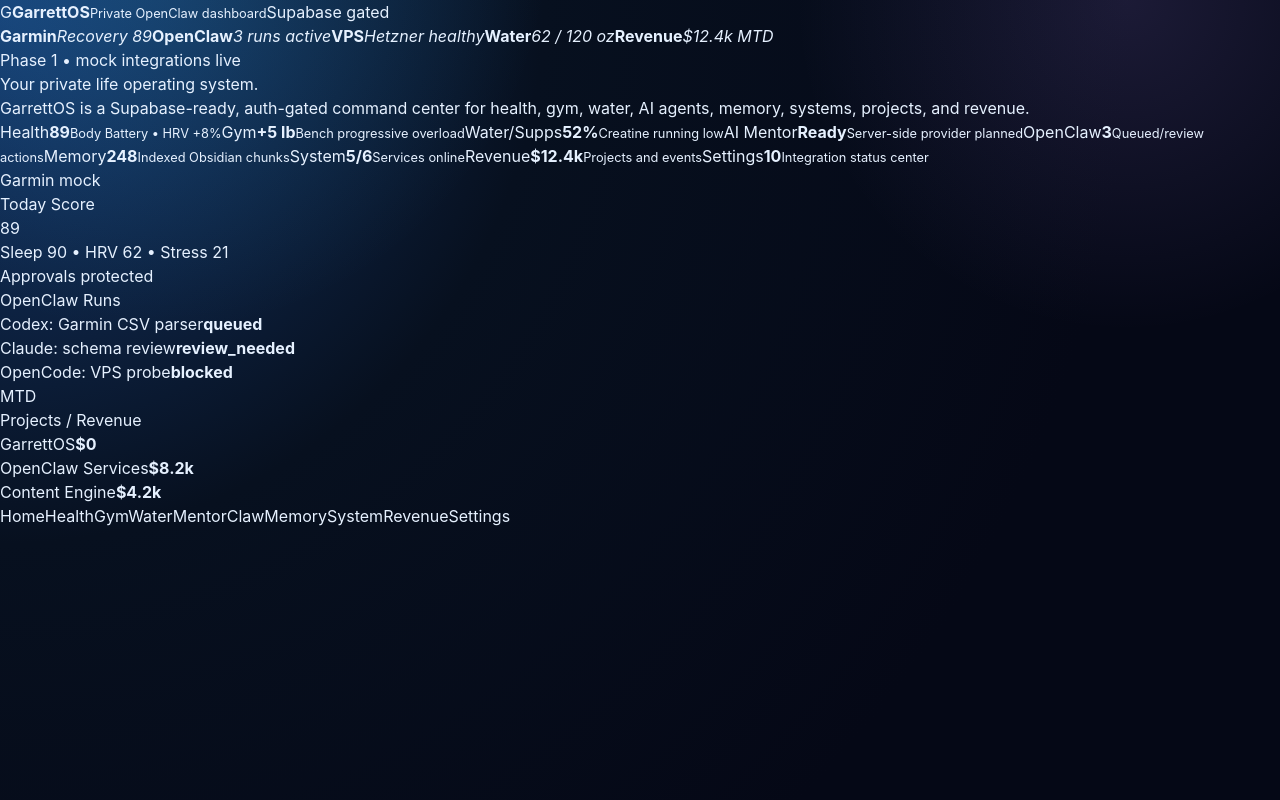
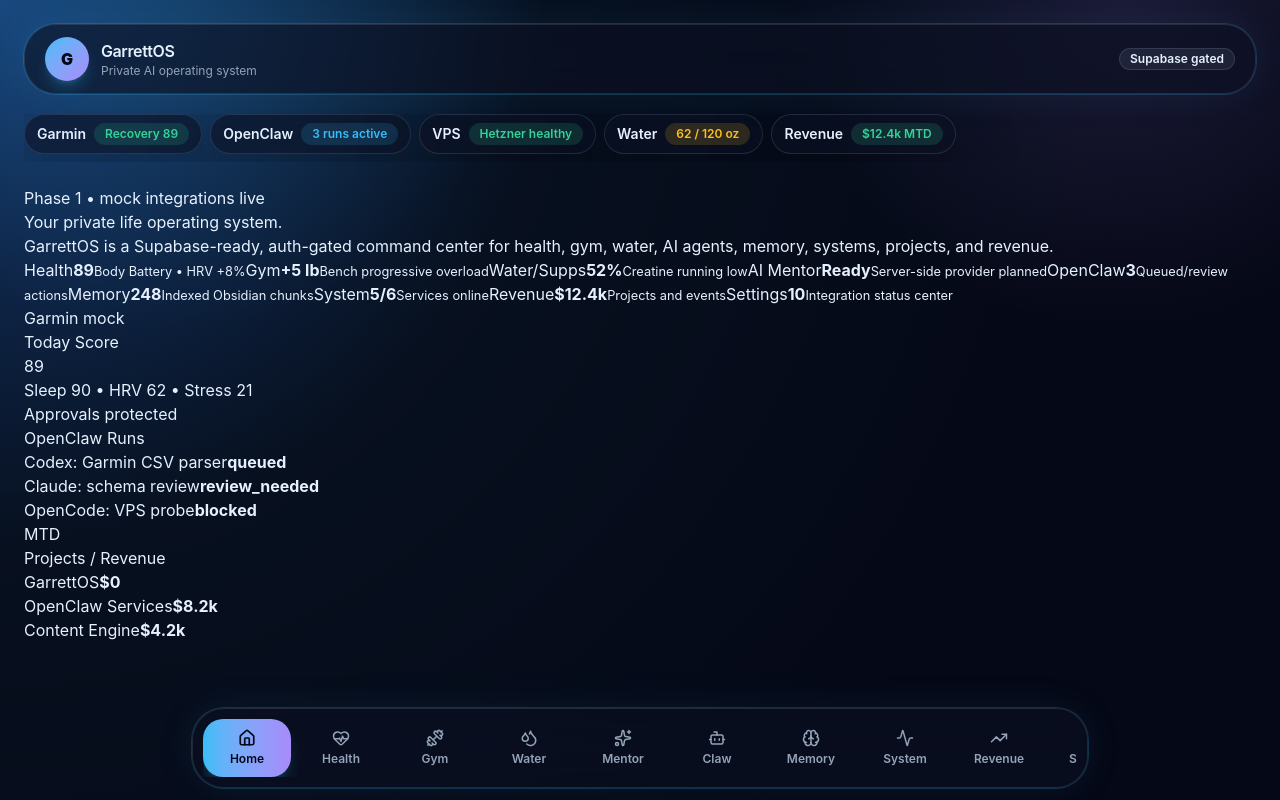
Before and after one commit to gare-glitch/garrettos-dashboard, a Next.js app: page / in a window 1280 px wide. Built offline with nearby package versions, Linux system fonts and the light colour scheme.

Commit message:
Redesign AppShell with glass dock nav and status ticker.
Rebuilds the dashboard chrome with Framer Motion active indicators, Lucide icons, horizontal scroll areas, and safe-area-aware bottom navigation.

Co-authored-by: Cursor <cursoragent@cursor.com>

```diff
--- a/components/AppShell.tsx
+++ b/components/AppShell.tsx
@@ -2,19 +2,132 @@
 
 import Link from 'next/link';
 import { usePathname } from 'next/navigation';
-import { navItems, ticker } from '@/data/mock';
+import { motion, useReducedMotion } from 'framer-motion';
+import {
+  Activity,
+  Bot,
+  Brain,
+  Dumbbell,
+  Droplets,
+  HeartPulse,
+  Home,
+  Settings,
+  Sparkles,
+  TrendingUp,
+  type LucideIcon,
+} from 'lucide-react';
+import { navItems, ticker, type NavItem, type TickerTone } from '@/data/mock';
+import { Badge } from '@/components/ui/badge';
+import { ScrollArea, ScrollBar } from '@/components/ui/scroll-area';
+import { cn } from '@/lib/utils';
+
+const navIcons: Record<NavItem['icon'], LucideIcon> = {
+  home: Home,
+  health: HeartPulse,
+  gym: Dumbbell,
+  water: Droplets,
+  mentor: Sparkles,
+  openclaw: Bot,
+  memory: Brain,
+  system: Activity,
+  projects: TrendingUp,
+  settings: Settings,
+};
+
+const toneVariant: Record<TickerTone, 'success' | 'warning' | 'default'> = {
+  good: 'success',
+  warn: 'warning',
+  info: 'default',
+};
 
 export function AppShell({ children }: { children: React.ReactNode }) {
   const pathname = usePathname();
+  const reduceMotion = useReducedMotion();
   const authBypassEnabled = process.env.NEXT_PUBLIC_AUTH_BYPASS === 'true';
-  return <div className="app-shell">
-    <header className="topbar">
-      <Link href="/" className="brand" aria-label="GarrettOS home"><span className="logo">G</span><span><strong>GarrettOS</strong><small>Private OpenClaw dashboard</small></span></Link>
-      <span className="auth-pill">{authBypassEnabled ? 'Auth bypass' : 'Supabase gated'}</span>
-    </header>
-    {authBypassEnabled && <div className="auth-bypass-banner" role="status">Auth bypass enabled — private mode not fully secured.</div>}
-    <div className="ticker" aria-label="status ticker">{ticker.map((item) => <span className="tick" key={item.label}><b>{item.label}</b><em className={item.tone}>{item.value}</em></span>)}</div>
-    <main className="content">{children}</main>
-    <nav className="bottom-nav" aria-label="Primary dashboard navigation">{navItems.map((item) => <Link key={item.href} href={item.href} className={pathname === item.href ? 'active' : ''}><span>{item.short}</span></Link>)}</nav>
-  </div>;
+
+  return (
+    <div className="relative mx-auto min-h-dvh w-full max-w-7xl px-4 pb-28 pt-4 md:px-6 md:pb-32 md:pt-6">
+      <header className="glass-panel glow-ring sticky top-3 z-30 flex items-center justify-between gap-3 rounded-2xl px-4 py-3 md:top-4 md:rounded-3xl md:px-5">
+        <Link href="/" className="group flex min-w-0 items-center gap-3" aria-label="GarrettOS home">
+          <span className="grid size-11 shrink-0 place-items-center rounded-2xl bg-gradient-to-br from-cyan to-violet text-base font-black text-primary-foreground shadow-lg shadow-cyan/25 transition-transform group-hover:scale-105">
+            G
+          </span>
+          <span className="min-w-0">
+            <strong className="block truncate text-sm font-semibold tracking-tight md:text-base">GarrettOS</strong>
+            <small className="block truncate text-xs text-muted-foreground">Private AI operating system</small>
+          </span>
+        </Link>
+        <Badge variant={authBypassEnabled ? 'warning' : 'secondary'} className="shrink-0">
+          {authBypassEnabled ? 'Auth bypass' : 'Supabase gated'}
+        </Badge>
+      </header>
+
+      {authBypassEnabled && (
+        <motion.div
+          initial={reduceMotion ? false : { opacity: 0, y: -6 }}
+          animate={{ opacity: 1, y: 0 }}
+          className="mt-3 rounded-2xl border border-amber/40 bg-amber/10 px-4 py-3 text-sm font-medium text-amber"
+          role="status"
+        >
+          Auth bypass enabled — private mode not fully secured.
+        </motion.div>
+      )}
+
+      <ScrollArea className="mt-4 w-full whitespace-nowrap md:mt-5">
+        <div className="flex w-max gap-2 pb-2" aria-label="status ticker">
+          {ticker.map((item) => (
+            <div
+              key={item.label}
+              className="glass-panel flex items-center gap-2 rounded-full px-3 py-2 text-xs md:text-sm"
+            >
+              <span className="font-semibold text-foreground">{item.label}</span>
+              <Badge variant={toneVariant[item.tone]}>{item.value}</Badge>
+            </div>
+          ))}
+        </div>
+        <ScrollBar orientation="horizontal" />
+      </ScrollArea>
+
+      <main className="mt-5 md:mt-6">{children}</main>
+
+      <nav
+        className="fixed inset-x-0 bottom-0 z-40 px-3 pb-[max(0.75rem,env(safe-area-inset-bottom))] md:px-6"
+        aria-label="Primary dashboard navigation"
+      >
+        <div className="glass-panel glow-ring mx-auto w-full max-w-4xl rounded-2xl p-2 shadow-2xl md:rounded-3xl md:p-2.5">
+          <ScrollArea className="w-full">
+            <div className="flex w-max min-w-full gap-1 md:gap-1.5">
+              {navItems.map((item) => {
+                const Icon = navIcons[item.icon];
+                const active = pathname === item.href;
+                return (
+                  <Link
+                    key={item.href}
+                    href={item.href}
+                    className={cn(
+                      'relative flex min-w-[4.5rem] flex-col items-center gap-1 rounded-xl px-2.5 py-2 text-[10px] font-semibold transition-colors md:min-w-[5.5rem] md:px-3 md:py-2.5 md:text-xs',
+                      active ? 'text-primary-foreground' : 'text-muted-foreground hover:text-foreground',
+                    )}
+                  >
+                    {active && (
+                      <motion.span
+                        layoutId="nav-active"
+                        transition={reduceMotion ? { duration: 0 } : { type: 'spring', stiffness: 420, damping: 34 }}
+                        className="absolute inset-0 rounded-xl bg-gradient-to-r from-cyan to-violet shadow-lg shadow-cyan/20"
+                      />
+                    )}
+                    <span className="relative z-10 flex flex-col items-center gap-1">
+                      <Icon className="size-4 md:size-[18px]" strokeWidth={active ? 2.25 : 2} />
+                      <span>{item.short}</span>
+                    </span>
+                  </Link>
+                );
+              })}
+            </div>
+            <ScrollBar orientation="horizontal" className="md:hidden" />
+          </ScrollArea>
+        </div>
+      </nav>
+    </div>
+  );
 }
--- a/data/mock.ts
+++ b/data/mock.ts
@@ -1,19 +1,38 @@
-export type NavItem = { href: string; label: string; short: string };
+export type NavItem = {
+  href: string;
+  label: string;
+  short: string;
+  icon:
+    | 'home'
+    | 'health'
+    | 'gym'
+    | 'water'
+    | 'mentor'
+    | 'openclaw'
+    | 'memory'
+    | 'system'
+    | 'projects'
+    | 'settings';
+};
 
 export const navItems: NavItem[] = [
-  { href: '/', label: 'Home', short: 'Home' },
-  { href: '/health', label: 'Health', short: 'Health' },
-  { href: '/gym', label: 'Gym', short: 'Gym' },
-  { href: '/water', label: 'Water/Supps', short: 'Water' },
-  { href: '/mentor', label: 'AI Mentor', short: 'Mentor' },
-  { href: '/openclaw', label: 'OpenClaw', short: 'Claw' },
-  { href: '/memory', label: 'Memory', short: 'Memory' },
-  { href: '/system', label: 'System', short: 'System' },
-  { href: '/projects', label: 'Projects/Revenue', short: 'Revenue' },
-  { href: '/settings', label: 'Settings', short: 'Settings' },
+  { href: '/', label: 'Home', short: 'Home', icon: 'home' },
+  { href: '/health', label: 'Health', short: 'Health', icon: 'health' },
+  { href: '/gym', label: 'Gym', short: 'Gym', icon: 'gym' },
+  { href: '/water', label: 'Water/Supps', short: 'Water', icon: 'water' },
+  { href: '/mentor', label: 'AI Mentor', short: 'Mentor', icon: 'mentor' },
+  { href: '/openclaw', label: 'OpenClaw', short: 'Claw', icon: 'openclaw' },
+  { href: '/memory', label: 'Memory', short: 'Memory', icon: 'memory' },
+  { href: '/system', label: 'System', short: 'System', icon: 'system' },
+  { href: '/projects', label: 'Projects/Revenue', short: 'Revenue', icon: 'projects' },
+  { href: '/settings', label: 'Settings', short: 'Settings', icon: 'settings' },
 ];
 
-export const ticker = [
+export type TickerTone = 'good' | 'warn' | 'info';
+
+export type TickerItem = { label: string; value: string; tone: TickerTone };
+
+export const ticker: TickerItem[] = [
   { label: 'Garmin', value: 'Recovery 89', tone: 'good' },
   { label: 'OpenClaw', value: '3 runs active', tone: 'info' },
   { label: 'VPS', value: 'Hetzner healthy', tone: 'good' },
```
